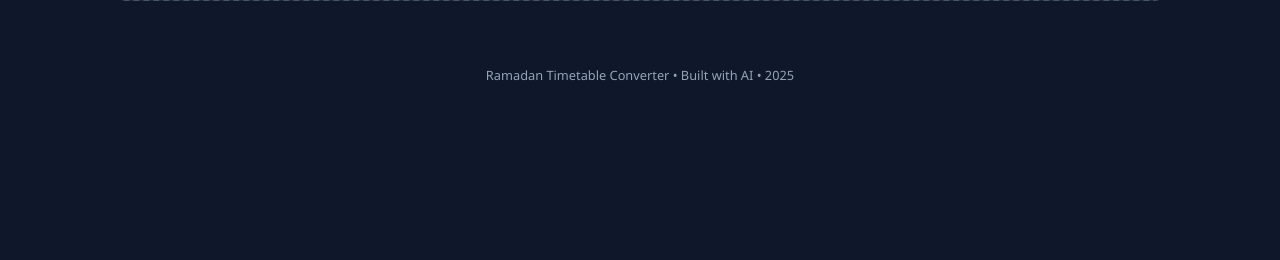
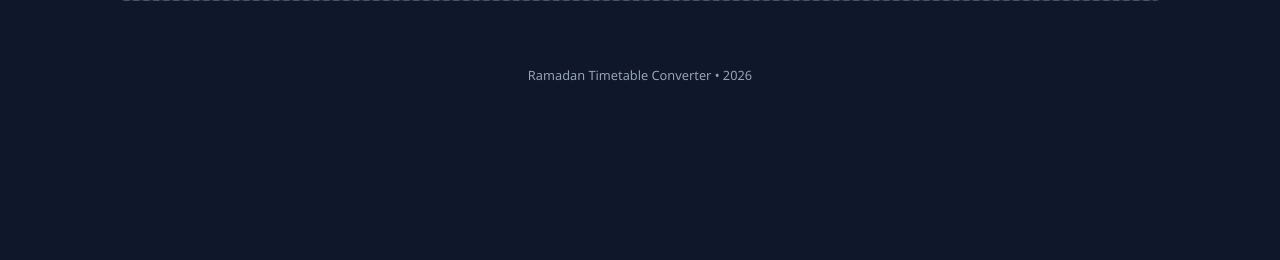
Before and after one commit to muhnehh/ramadan-timetable-converter, a FastAPI app: page / in a window 1280 px wide. Shown: the part 412-672 px from the top of the page. Run offline with FastAPI, Linux system fonts and the light colour scheme.

Commit message:
Update footer: remove AI mention, set year to 2026

```diff
--- a/templates/index.html
+++ b/templates/index.html
@@ -498,7 +498,7 @@
 </div>
 
 <footer>
-    Ramadan Timetable Converter &bull; Built with AI &bull; 2025
+    Ramadan Timetable Converter &bull; 2026
 </footer>
 
 <script>
```
